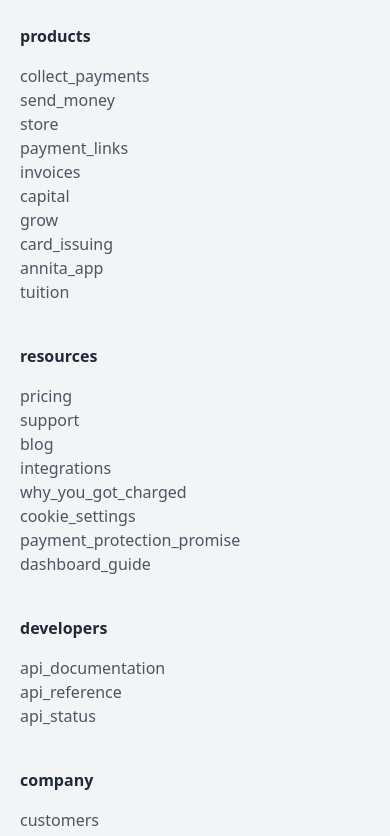
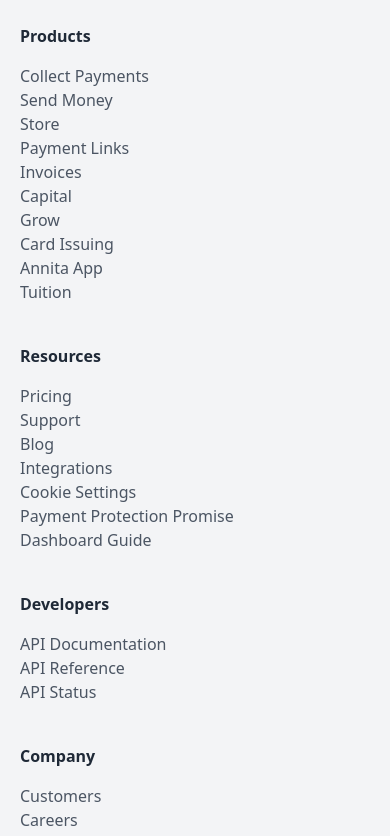
Before and after one commit to MorganTheTechEthusiast/annita-website, a Next.js app: page /blog in a window 390 px wide. Shown: the part 860-1696 px from the top of the page. Built offline with nearby package versions, Linux system fonts and the light colour scheme.

Commit message:
Make the footer component responsive on mobile device

```diff
--- a/components/Footer.jsx
+++ b/components/Footer.jsx
@@ -11,7 +11,6 @@
 import { useState, useRef, useEffect } from "react";
 import { useTranslation } from "react-i18next";
 import { countries } from "@/Constants/constant";
-import Image from "next/image";
 
 const Footer = () => {
   const { t, i18n } = useTranslation();
@@ -23,7 +22,6 @@
     setIsOpen(!isOpen);
   };
 
-  // Close dropdown when clicking outside
   useEffect(() => {
     const handleClickOutside = (event) => {
       if (dropdownRef.current && !dropdownRef.current.contains(event.target)) {
@@ -39,11 +37,11 @@
 
   const handleCountryChange = (country) => {
     setSelectedCountry(country.code);
-    // Change the language of the page based on the selected country
     changeLanguage(country.lang);
   };
 
   const changeLanguage = (lang) => {
+    console.log(i18n);
     i18n.changeLanguage(lang);
   };
 
@@ -53,119 +51,112 @@
         <div className="grid grid-cols-1 md:grid-cols-4 gap-10">
           {/* Products Column */}
           <div>
-            <h3 className="font-bold mb-4">{t("products")}</h3>
+            <h3 className="font-bold mb-4">{t("Products")}</h3>
             <ul className="text-gray-600 dark:text-gray-300">
               <li>
-                <Link href="/collect-payments">{t("collect_payments")}</Link>
+                <Link href="/collect-payments">{t("Collect Payments")}</Link>
               </li>
               <li>
-                <Link href="/send-money">{t("send_money")}</Link>
+                <Link href="/send-money">{t("Send Money")}</Link>
               </li>
               <li>
-                <Link href="/store">{t("store")}</Link>
+                <Link href="/store">{t("Store")}</Link>
               </li>
               <li>
-                <Link href="/payment-links">{t("payment_links")}</Link>
+                <Link href="/payment-links">{t("Payment Links")}</Link>
               </li>
               <li>
-                <Link href="/invoices">{t("invoices")}</Link>
+                <Link href="/invoices">{t("Invoices")}</Link>
               </li>
               <li>
-                <Link href="/capital">{t("capital")}</Link>
+                <Link href="/capital">{t("Capital")}</Link>
               </li>
               <li>
-                <Link href="/grow">{t("grow")}</Link>
+                <Link href="/grow">{t("Grow")}</Link>
               </li>
               <li>
-                <Link href="/card-issuing">{t("card_issuing")}</Link>
+                <Link href="/card-issuing">{t("Card Issuing")}</Link>
               </li>
               <li>
-                <Link href="/annita-app">{t("annita_app")}</Link>
+                <Link href="/annita-app">{t("Annita App")}</Link>
               </li>
               <li>
-                <Link href="/tuition">{t("tuition")}</Link>
+                <Link href="/tuition">{t("Tuition")}</Link>
               </li>
             </ul>
           </div>
 
           {/* Resources Column */}
           <div>
-            <h3 className="font-bold mb-4">{t("resources")}</h3>
+            <h3 className="font-bold mb-4">{t("Resources")}</h3>
             <ul className="text-gray-600 dark:text-gray-300">
               <li>
-                <Link href="/pricing">{t("pricing")}</Link>
+                <Link href="/pricing">{t("Pricing")}</Link>
               </li>
               <li>
-                <Link href="/support">{t("support")}</Link>
+                <Link href="/support">{t("Support")}</Link>
               </li>
               <li>
-                <Link href="/blog">{t("blog")}</Link>
+                <Link href="/blog">{t("Blog")}</Link>
               </li>
               <li>
-                <Link href="/integrations">{t("integrations")}</Link>
+                <Link href="/integrations">{t("Integrations")}</Link>
               </li>
               <li>
-                <Link href="/why-you-got-charged">
-                  {t("why_you_got_charged")}
+                <Link href="/cookie-settings">{t("Cookie Settings")}</Link>
+              </li>
+              <li>
+                <Link href="/payment-protection-promise">
+                  {t("Payment Protection Promise")}
                 </Link>
               </li>
               <li>
-                <Link href="/cookie-settings">{t("cookie_settings")}</Link>
-              </li>
-              <li>
-                <Link href="/payment-protection-promise">
-                  {t("payment_protection_promise")}
-                </Link>
-              </li>
-              <li>
-                <Link href="/dashboard-guide">{t("dashboard_guide")}</Link>
+                <Link href="/dashboard-guide">{t("Dashboard Guide")}</Link>
               </li>
             </ul>
           </div>
 
           {/* Developers Column */}
           <div>
-            <h3 className="font-bold mb-4">{t("developers")}</h3>
+            <h3 className="font-bold mb-4">{t("Developers")}</h3>
             <ul className="text-gray-600 dark:text-gray-300">
               <li>
-                <Link href="/api-documentation">{t("api_documentation")}</Link>
+                <Link href="/api-documentation">{t("API Documentation")}</Link>
               </li>
               <li>
-                <Link href="/api-reference">{t("api_reference")}</Link>
+                <Link href="/api-reference">{t("API Reference")}</Link>
               </li>
               <li>
-                <Link href="/api-status">{t("api_status")}</Link>
+                <Link href="/api-status">{t("API Status")}</Link>
               </li>
             </ul>
           </div>
 
           {/* Company Column */}
           <div>
-            <h3 className="font-bold mb-4">{t("company")}</h3>
+            <h3 className="font-bold mb-4">{t("Company")}</h3>
             <ul className="text-gray-600 dark:text-gray-300">
               <li>
-                <Link href="/customers">{t("customers")}</Link>
+                <Link href="/customers">{t("Customers")}</Link>
               </li>
               <li>
-                <Link href="/careers">{t("careers")}</Link>
+                <Link href="/careers">{t("Careers")}</Link>
               </li>
               <li>
-                <Link href="/press">{t("press")}</Link>
+                <Link href="/press">{t("Press")}</Link>
               </li>
             </ul>
           </div>
 
           {/* Contact Column */}
           <div>
-            <h3 className="font-bold mb-4">{t("contact")}</h3>
+            <h3 className="font-bold mb-4">{t("Contact")}</h3>
             <ul className="text-gray-600 dark:text-gray-300">
               <li>
-                <Link href="mailto:hi@flutterwavego.com">
-                  {t("contact_email")}
-                </Link>
+                <Link href="mailto:contact@annita.com">{t("Contact Us")}</Link>
               </li>
               <li>
-                <Link href="/support">{t("x_support")}</Link>
+                <Link href="/support">{t("X Support")}</Link>
               </li>
             </ul>
           </div>
--- a/components/Navbar.jsx
+++ b/components/Navbar.jsx
@@ -30,7 +30,6 @@
   };
 
   useEffect(() => {
-    // Check local storage for theme preference
     const savedTheme = localStorage.getItem("theme");
     if (savedTheme) {
       setIsDarkMode(savedTheme === "dark");
@@ -38,9 +37,7 @@
   }, []);
 
   useEffect(() => {
-    // Apply the theme class to the body
     document.body.classList.toggle("dark", isDarkMode);
-    // Save the theme preference to local storage
     localStorage.setItem("theme", isDarkMode ? "dark" : "light");
   }, [isDarkMode]);
 
```
